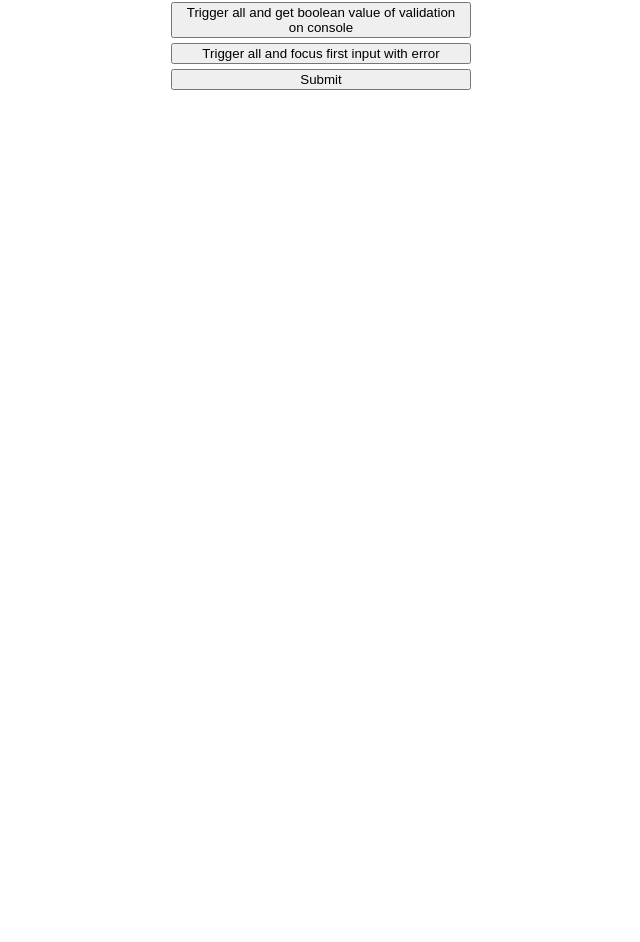
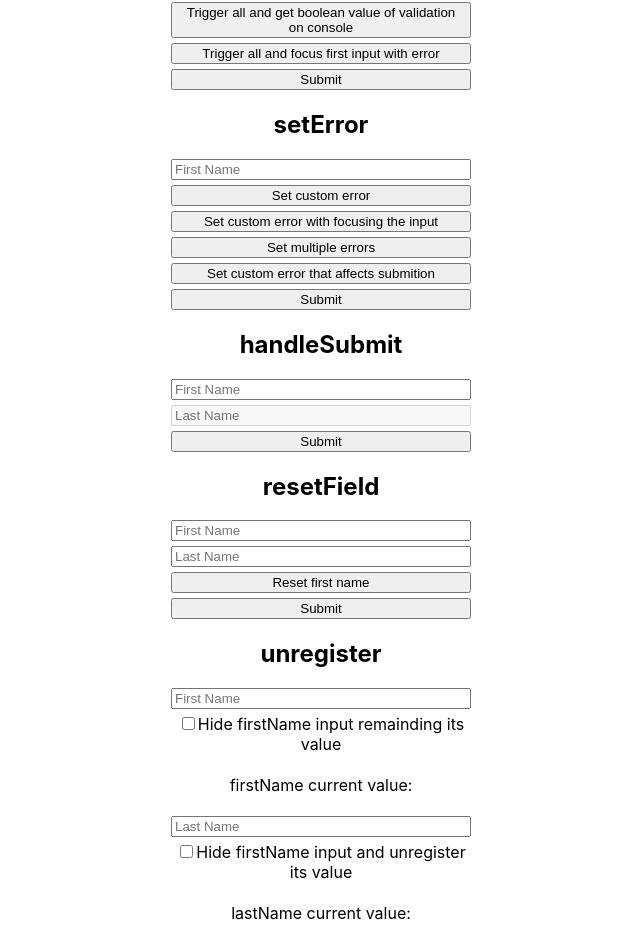
Before and after one commit to Jav-FM/trying-react-hook-form, a React (Create React App) app: page / in a window 1280 px wide. Shown: the part 1460-2402 px from the top of the page, without its empty margins (319-959 px from the left). Before the commit the page ends 1550 px from the top, so only its background shows below. Built offline with nearby package versions, Linux system fonts and the light colour scheme.

Commit message:
Understanding setError, resetField and unregister

```diff
--- a/src/App.tsx
+++ b/src/App.tsx
@@ -7,6 +7,10 @@ import SetValue from "./Lessons/SetValue";
 import SetValueMultiple from "./Lessons/SetValueMultiple";
 import Reset from "./Lessons/Reset";
 import Trigger from "./Lessons/Trigger";
+import SetError from "./Lessons/setError";
+import HandleSubmit from "./Lessons/handleSubmit";
+import ResetField from "./Lessons/ResetField";
+import Unregister from "./Lessons/Unregister";
 
 function App() {
   return (
@@ -28,6 +32,14 @@ function App() {
       <Reset />
       <h2>trigger</h2>
       <Trigger />
+      <h2>setError</h2>
+      <SetError />
+      <h2>handleSubmit</h2>
+      <HandleSubmit />
+      <h2>resetField</h2>
+      <ResetField />
+      <h2>unregister</h2>
+      <Unregister />
     </div>
   );
 }
--- /dev/null
+++ b/src/Lessons/ResetField.tsx
@@ -0,0 +1,50 @@
+import { useForm } from "react-hook-form";
+
+const ResetField = () => {
+  const { register, handleSubmit, resetField } = useForm({
+    defaultValues: {
+      firstName: "",
+      lastName: "",
+    },
+  });
+
+  // ResetField works on an individual field level, while reset works at form level
+  const resetFirstName = () => {
+    resetField("firstName");
+  };
+
+  // The difference between this and clearing one input with reset,
+  // is that in this case only the affected input will change it formState
+
+  // You can add props like keepError, which will keep the existing error in the field
+  // resetField('firstName', {keepError: true})
+
+  // We can also use keepDirty so the field keep dirty even when we reset it
+  // resetField('firstName', {keepDirty: true})
+
+  // We can use touchedFields so the field will be marked as touched even after the reset
+  // resetField('firstName', {touchedFields: true})
+
+  return (
+    <div className="App">
+      <form
+        className="form"
+        onSubmit={handleSubmit((data) => {
+          console.log(data);
+        })}
+      >
+        <input {...register("firstName")} placeholder="First Name" />
+
+        <input {...register("lastName")} placeholder="Last Name" />
+
+        <button type="button" onClick={resetFirstName}>
+          Reset first name
+        </button>
+
+        <input type="submit" />
+      </form>
+    </div>
+  );
+};
+
+export default ResetField;
--- /dev/null
+++ b/src/Lessons/Unregister.tsx
@@ -0,0 +1,85 @@
+import { useEffect } from "react";
+import { useForm } from "react-hook-form";
+
+type FormValues = {
+  firstName: string;
+  lastName: string;
+  checkbox1: boolean;
+  checkbox2: boolean;
+};
+
+const Unregister = () => {
+  const { register, handleSubmit, watch, unregister } = useForm<FormValues>({
+    defaultValues: {
+      firstName: "",
+      lastName: "",
+      checkbox1: false,
+      checkbox2: false,
+    },
+    // with this option in true, the unmounted inputs get their values demolished
+    // the default value is false, so by default when you unmount a unique input its value remainds
+    // shouldUnregister: true,
+  });
+
+  // unregister allows you to remove the inputs out from the registration
+
+  const checkbox1 = watch("checkbox1");
+  const firstName = watch("firstName");
+
+  const checkbox2 = watch("checkbox2");
+  const lastName = watch("lastName");
+
+  // We will need to do the unregister inside of an useEffect,
+  // because if we do it inside the render, the unregister will trigger
+  // another rerender
+  useEffect(() => {
+    if (checkbox2) {
+      unregister("lastName");
+    }
+  }, [unregister, checkbox2]);
+
+  // We can use properties inside unregister,
+  //for example keepError that will keep existing errors related with that input
+  // unregister('lastName', {keepError: true})
+  // Other posible properties: keepDirty, keepTouched, keepValid, keepValue, keepDefaultValue
+
+  //You can unregister a group of inputs by ussing an array of inputs
+  // unregister(['firstName', 'lastName'])
+
+  return (
+    <div className="App">
+      <form
+        className="form"
+        onSubmit={handleSubmit((data) => {
+          console.log(data);
+        })}
+      >
+        {!checkbox1 && (
+          <input {...register("firstName")} placeholder="First Name" />
+        )}
+
+        <label>
+          <input type="checkbox" {...register("checkbox1")} />
+          Hide firstName input remainding its value
+        </label>
+
+        <p>firstName current value: {`${firstName}`}</p>
+
+        {!checkbox2 && (
+          <input {...register("lastName")} placeholder="Last Name" />
+        )}
+
+        <label>
+          <input type="checkbox" {...register("checkbox2")} />
+          Hide firstName input and unregister its value
+        </label>
+
+        <p>lastName current value: {`${lastName}`}</p>
+
+        <input type="submit" />
+      </form>
+    </div>
+  );
+};
+
+export default Unregister;
--- /dev/null
+++ b/src/Lessons/handleSubmit.tsx
@@ -0,0 +1,67 @@
+import { useForm } from "react-hook-form";
+
+type FormValues = {
+  firstName: string;
+  lastName: string;
+};
+
+const HandleSubmit = () => {
+  const { register, handleSubmit } = useForm<FormValues>({
+    defaultValues: {
+      firstName: "",
+      lastName: "",
+    },
+  });
+
+  // The onSubmit function can be async if we need to ask to a service during the submit process
+  const onSubmit = (
+    data: FormValues,
+    //Here you can get event as a second argument if you need it
+    event: React.BaseSyntheticEvent<object, any, any> | undefined
+  ) => {
+    console.log("here");
+    event?.preventDefault();
+    console.log(data);
+  };
+
+  // An example of an async submit
+  //   const onAsyncSubmit = async (data: FormValues) => {
+  //     try {
+  //       await fetch("My url");
+  //     } catch (e) {
+  //       setError("service", {
+  //         type: "serverSideError",
+  //         message: "Server error message",
+  //       });
+  //     }
+  //   };
+
+  const onError = () => {
+    console.log("Something wrong");
+  };
+
+  return (
+    <div className="App">
+      <form
+        className="form"
+        // It recibe to arguments, first one for submiting and the second one for when there is an error
+        onSubmit={handleSubmit(onSubmit, onError)}
+      >
+        <input
+          {...register("firstName", { required: true })}
+          placeholder="First Name"
+        />
+
+        {/* A disabled input will bring "undefined" as value on the submited data */}
+        <input
+          {...register("lastName", { disabled: true })}
+          placeholder="Last Name"
+        />
+
+        <input type="submit" />
+      </form>
+    </div>
+  );
+};
+
+export default HandleSubmit;
--- /dev/null
+++ b/src/Lessons/setError.tsx
@@ -0,0 +1,105 @@
+import { useForm } from "react-hook-form";
+
+type FormValues = {
+  firstName: string;
+  customError: string;
+};
+
+const SetError = () => {
+  const {
+    register,
+    handleSubmit,
+    setError,
+    formState: { errors },
+  } = useForm<FormValues>({
+    defaultValues: {
+      firstName: "",
+    },
+    // This allows us to set multiple error messages with setError to an input
+    // If we dont set it, it will break at the first error
+    criteriaMode: "all",
+  });
+
+  // setError let us set a custom error,
+  // for example an error outside of the validation rules or an error comming from a service
+  const setCustomError = () =>
+    setError("firstName", { type: "custom", message: "My custom error" });
+
+  const setCustomErrorWithFocus = () =>
+    setError(
+      "firstName",
+      { type: "custom", message: "My custom error" },
+      // This allows you to focus the input with the customError
+      { shouldFocus: true }
+    );
+
+  // set multiple errors to an input (we will need the criteriaMode in line 15)
+  const setMultipleErrors = () => {
+    setError("firstName", {
+      types: {
+        test: "Test is wrong",
+        test1: "Test1 is wrong",
+      },
+    });
+  };
+
+  // By default, those custom errors wont block de submition of the form.
+  // The validation will still be agains the inputs or the schema validation declared
+  // So it will ignore all those custom errors
+
+  // If we want a custom error to avoid submition,
+  // we can associate the error to a variable inside the form and not to an input:
+
+  const setErrorThatAffectsSubmition = () => {
+    setError("customError", {
+      type: "custom",
+      message: "Custom error that affects submition",
+    });
+  };
+
+  // When trying to submit, it will see this error as an input error of an input thats missing, and will avoid submition
+  // You can then clear that error con clearErrors
+
+  return (
+    <div className="App">
+      <form
+        className="form"
+        onSubmit={handleSubmit((data) => {
+          console.log(data);
+        })}
+      >
+        <input {...register("firstName")} placeholder="First Name" />
+        {errors.firstName?.message && <p>{errors.firstName.message}</p>}
+
+        {errors.firstName?.types && (
+          <>
+            <p>{errors.firstName?.types.test}</p>
+            <p>{errors.firstName?.types.test1}</p>
+          </>
+        )}
+
+        {errors.customError?.message && <p>{errors.customError.message}</p>}
+
+        <button type="button" onClick={setCustomError}>
+          Set custom error
+        </button>
+
+        <button type="button" onClick={setCustomErrorWithFocus}>
+          Set custom error with focusing the input
+        </button>
+
+        <button type="button" onClick={setMultipleErrors}>
+          Set multiple errors
+        </button>
+
+        <button type="button" onClick={setErrorThatAffectsSubmition}>
+          Set custom error that affects submition
+        </button>
+
+        <input type="submit" />
+      </form>
+    </div>
+  );
+};
+
+export default SetError;
```
